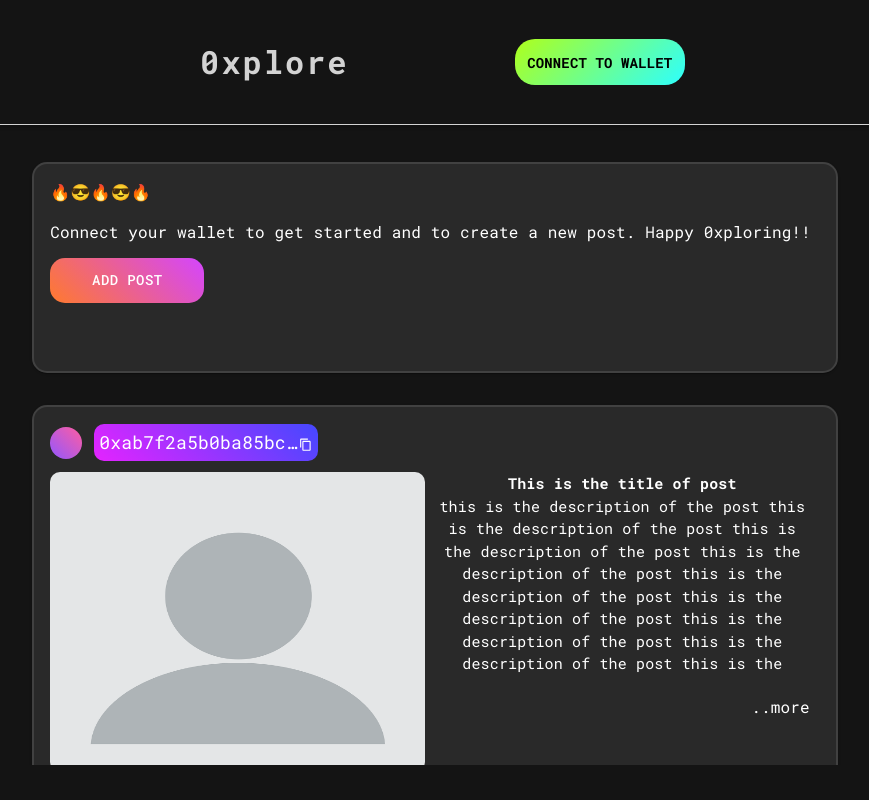
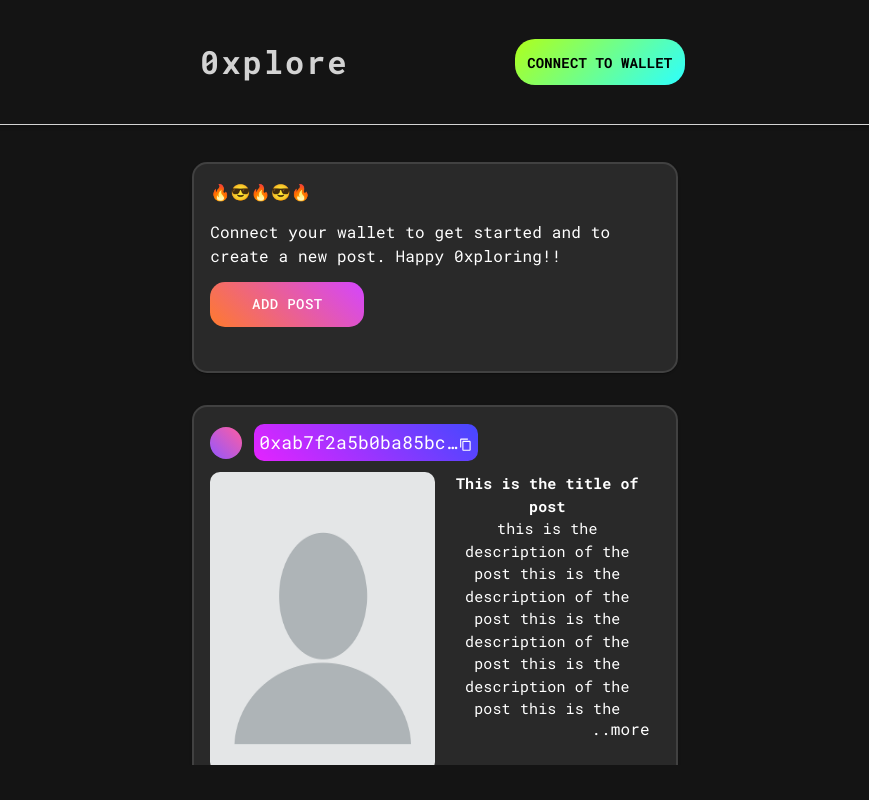
Before and after one commit to rahul0tripathi/0xplore, a React (Create React App) app in the folder packages/ui/: page / in a window 1280 px wide. Shown: the whole page, without its empty margins (205-1074 px from the left). Built offline with nearby package versions, Linux system fonts and the light colour scheme.

Commit message:
hompage ui

```diff
--- a/packages/ui/src/App.js
+++ b/packages/ui/src/App.js
@@ -34,14 +34,14 @@ function App() {
           <Grid
             item
             xl={0.5}
-            sm={0}
+            lg={0.5}
             sx={{
               display: {
                 xs: "none",
                 sm: "none",
-                lg: "npne",
-                md: "block",
-                xl: "block"
+                md: "none",
+                xl: "block",
+                lg: "block"
               }
             }}
           />
@@ -50,7 +50,7 @@ function App() {
           <Grid
             item
             xl={2.5}
-            sm={0}
+            lg={2.5}
             sx={{
               padding: "5px !important",
               display: {
@@ -71,9 +71,15 @@ function App() {
           <Grid
             item
             xl={0.5}
-            sm={0}
+            lg={0.5}
             sx={{
-              display: { xs: "none", sm: "none", md: "block", xl: "block" }
+              display: {
+                xs: "none",
+                sm: "none",
+                md: "none",
+                xl: "block",
+                lg: "block"
+              }
             }}
           />
 
@@ -81,7 +87,7 @@ function App() {
           <Grid
             item
             xl={5}
-            lg={8}
+            lg={5}
             sm={12}
             sx={{
               display: "flex",
@@ -95,9 +101,15 @@ function App() {
           <Grid
             item
             xl={0.5}
-            sm={0}
+            lg={0.5}
             sx={{
-              display: { xs: "none", sm: "none", md: "block", xl: "block" }
+              display: {
+                xs: "none",
+                sm: "none",
+                md: "none",
+                xl: "block",
+                lg: "block"
+              }
             }}
           />
 
@@ -105,7 +117,7 @@ function App() {
           <Grid
             item
             xl={2.5}
-            sm={0}
+            lg={2.5}
             sx={{
               justifyContent: "center",
               marginTop: "2rem",
@@ -126,9 +138,15 @@ function App() {
           <Grid
             item
             xl={0.5}
-            sm={0}
+            lg={0.5}
             sx={{
-              display: { xs: "none", sm: "none", md: "block", xl: "block" }
+              display: {
+                xs: "none",
+                sm: "none",
+                md: "none",
+                xl: "block",
+                lg: "block"
+              }
             }}
           />
         </Grid>
```
